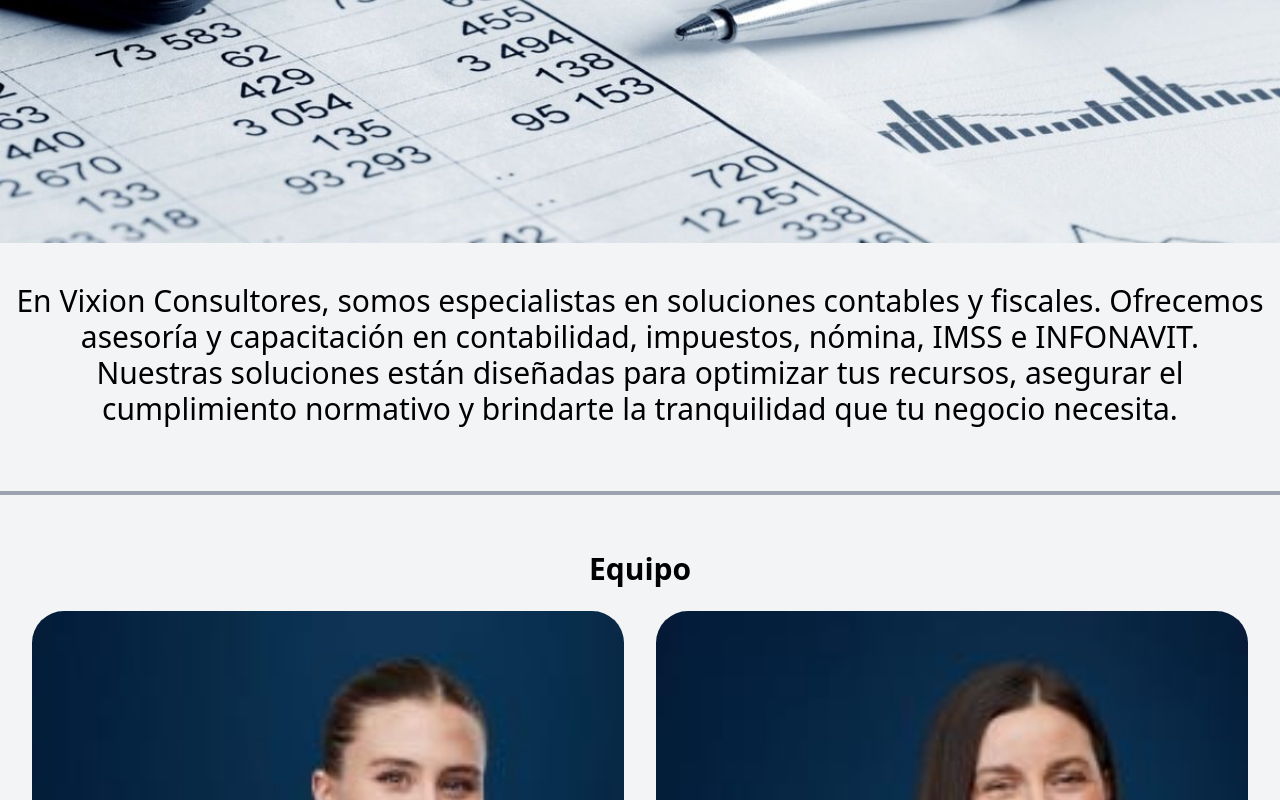
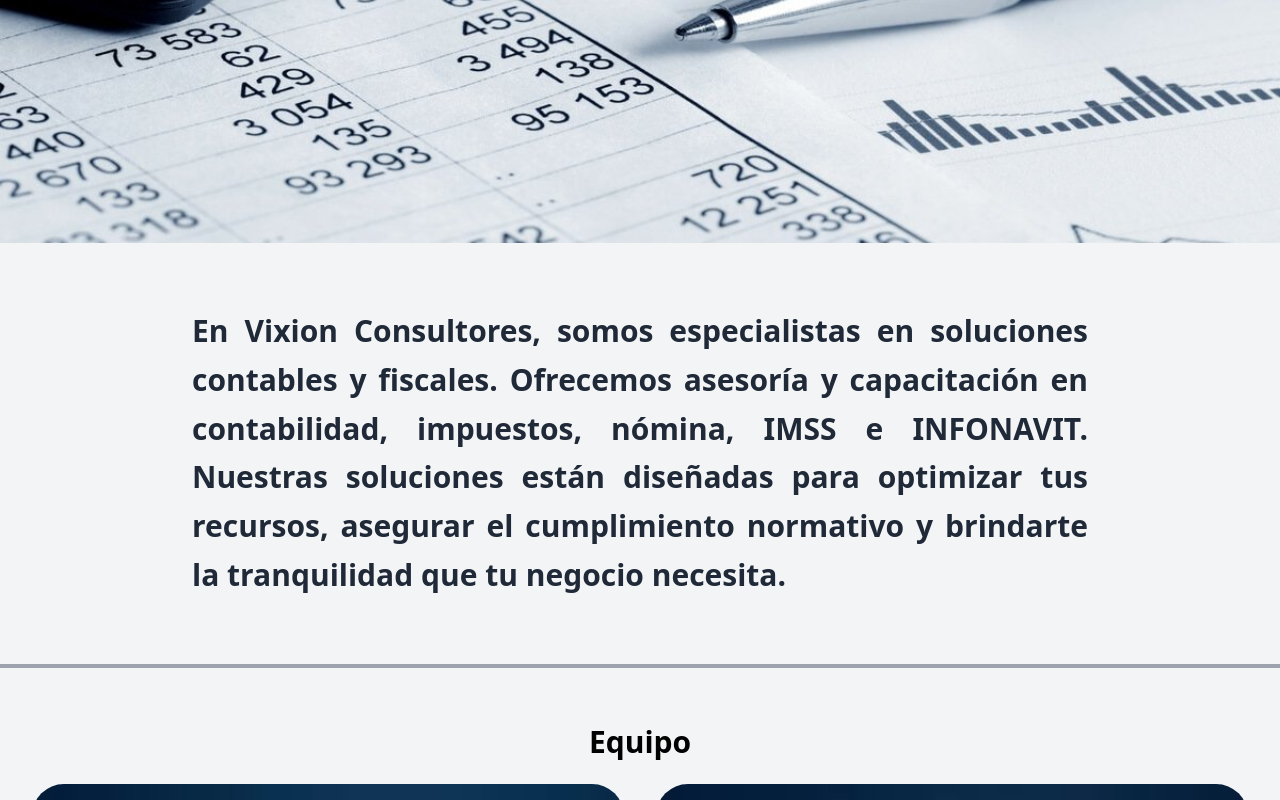
Before and after one commit to Francisco22123/Vixion, an Astro site: page /nosotros in a window 1280 px wide. Shown: the part 509-1309 px from the top of the page. Built offline with nearby package versions, Linux system fonts and the light colour scheme; Astro itself is replaced by a stand-in of ours.

Commit message:
Update nosotros.astro

```diff
--- a/src/pages/nosotros.astro
+++ b/src/pages/nosotros.astro
@@ -21,10 +21,16 @@
     <img src="/conta.jpg" alt="" class="h-[600px] w-[2000px] object-cover">
   </div>
 
-  <div class="bg-center mt-10 flex justify-center text-3xl text-center">
-    <h1>En Vixion Consultores, somos especialistas en soluciones contables y fiscales. Ofrecemos asesoría y capacitación en contabilidad, impuestos, nómina, IMSS e INFONAVIT. <br>
-      Nuestras soluciones están diseñadas para optimizar tus recursos, asegurar el cumplimiento normativo y brindarte la tranquilidad que tu negocio necesita.</h1>
-  </div>
+  <section class="mt-16 px-4 md:px-20 lg:px-48 flex justify-center">
+    <div class="w-full max-w-9xl text-justify text-gray-800">
+      <h1 class="text-3xl font-semibold leading-relaxed">
+        En Vixion Consultores, somos especialistas en soluciones contables y fiscales.
+        Ofrecemos asesoría y capacitación en contabilidad, impuestos, nómina, IMSS e INFONAVIT.
+        Nuestras soluciones están diseñadas para optimizar tus recursos, asegurar el cumplimiento normativo
+        y brindarte la tranquilidad que tu negocio necesita.
+      </h1>
+    </div>
+  </section>
 
   <br>
 
```
